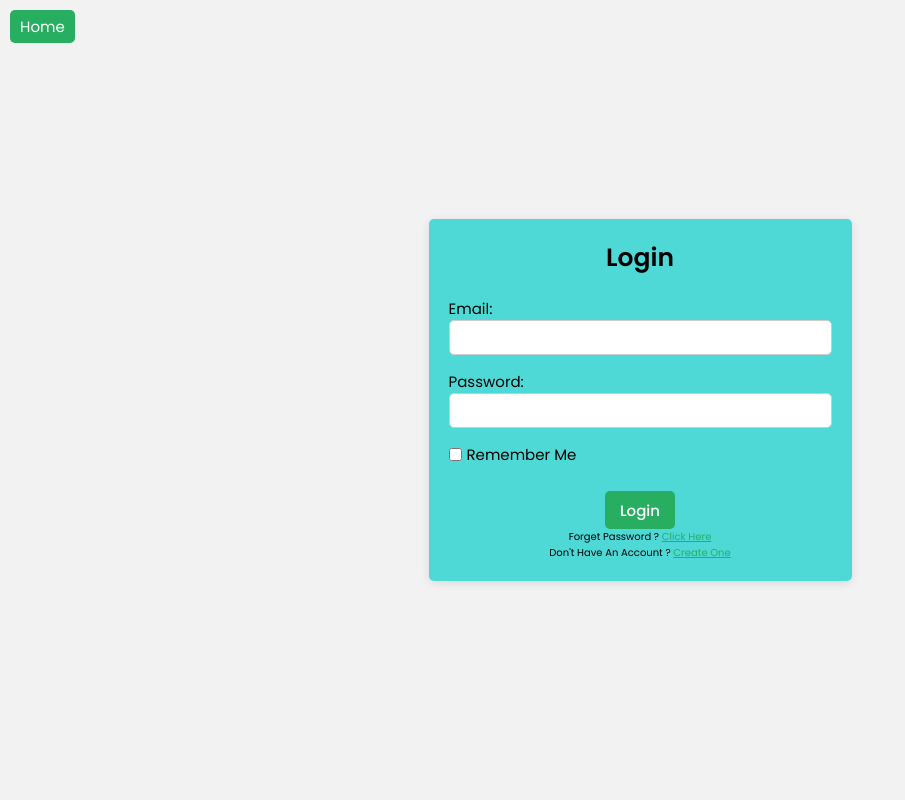
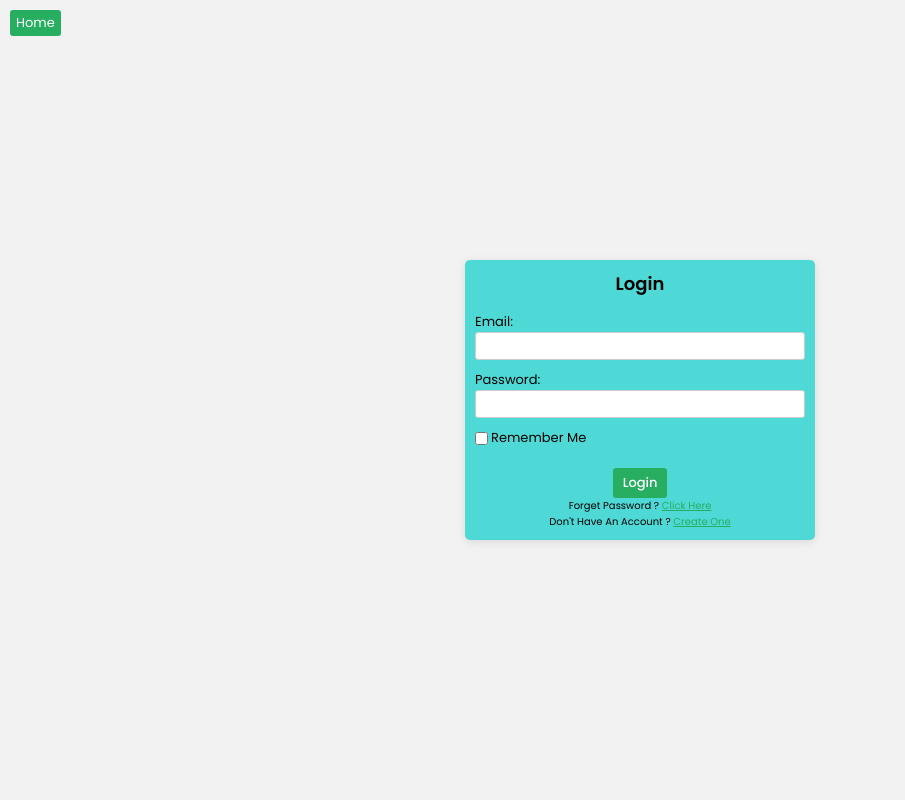
Before and after one commit to HasanSajjad21/Book_Shop, a PHP site: page /loginin.php in a window 1280 px wide. Shown: the whole page, without its empty margins (0-905 px from the left). Run offline with PHP 8.4, Linux system fonts and the light colour scheme.

Commit message:
logging size thik koresi

```diff
--- a/loginin.php
+++ b/loginin.php
@@ -7,7 +7,7 @@
     <link rel="stylesheet" href="https://cdnjs.cloudflare.com/ajax/libs/font-awesome/5.15.4/css/all.min.css">
     <title>Login</title>
     <style>
-        .container2 {
+          .container2 {
             display: flex;
             justify-content: center;
             align-items: center;
@@ -18,32 +18,34 @@
         .login-section,
         .registration-section {
             background-color: #4ed9d6;
-            padding: 2rem;
+            padding: 1rem;
             border-radius: 5px;
             box-shadow: 0 2px 10px rgba(0, 0, 0, 0.1);
             text-align: center;
+            width: 350px; /* Adjust the width as needed */
         }
 
         .login-section h2,
         .registration-section h2 {
-            font-size: 2.5rem;
-            margin-bottom: 2rem;
+            font-size: 1.8rem;
+            margin-bottom: 1.5rem;
         }
 
         .form-group {
-            margin-bottom: 1.5rem;
+            margin-bottom: 1rem;
             text-align: left;
         }
 
         .form-group label {
-            font-size: 1.5rem;
+            font-size: 1.3rem;
         }
 
-        .form-group input {
+        .form-group input,
+        .form-group select {
             width: 100%;
-            padding: 0.5rem;
-            font-size: 1.5rem;
-            border-radius: 5px;
+            padding: 0.3rem;
+            font-size: 1.3rem;
+            border-radius: 3px;
             border: 1px solid #ccc;
         }
 
@@ -51,19 +53,19 @@
             display: flex;
             align-items: center;
             justify-content: flex-start;
-            margin-bottom: 1.5rem;
+            margin-bottom: 1rem;
         }
 
         .checkbox label {
-            font-size: 1.5rem;
-            margin-left: 0.5rem;
+            font-size: 1.3rem;
+            margin-left: 0.3rem;
         }
 
         .btn {
             display: inline-block;
-            padding: 0.75rem 1.5rem;
-            font-size: 1.5rem;
-            border-radius: 5px;
+            padding: 0.5rem 1rem;
+            font-size: 1.3rem;
+            border-radius: 3px;
             background-color: #27ae60;
             color: #fff;
             border: none;
@@ -83,12 +85,12 @@
             position: absolute;
             top: 10px;
             left: 10px;
-            padding: 0.5rem 1rem;
-            font-size: 1.5rem;
+            padding: 0.3rem 0.6rem;
+            font-size: 1.3rem;
             background-color: #27ae60;
             color: #fff;
             border: none;
-            border-radius: 5px;
+            border-radius: 3px;
             cursor: pointer;
         }
 
```
